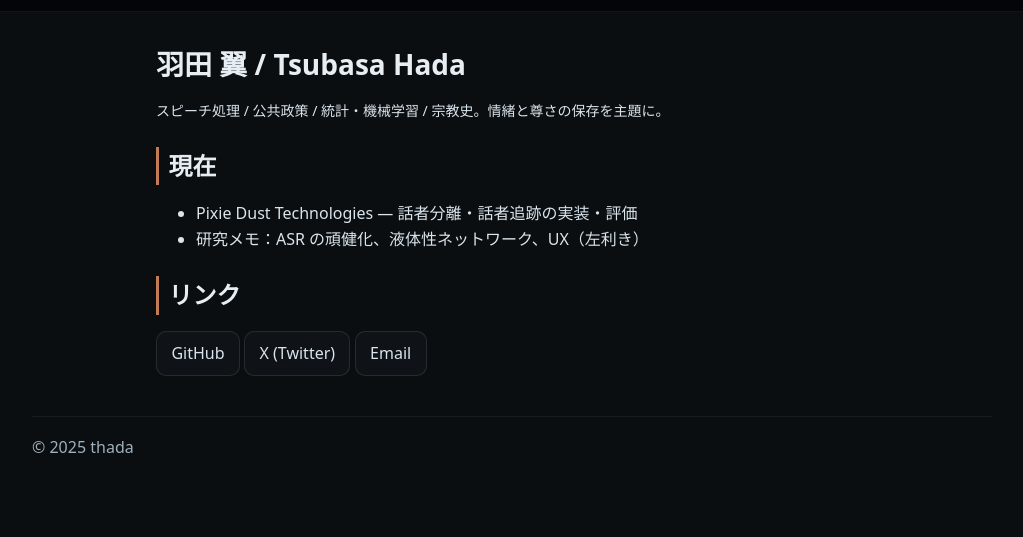
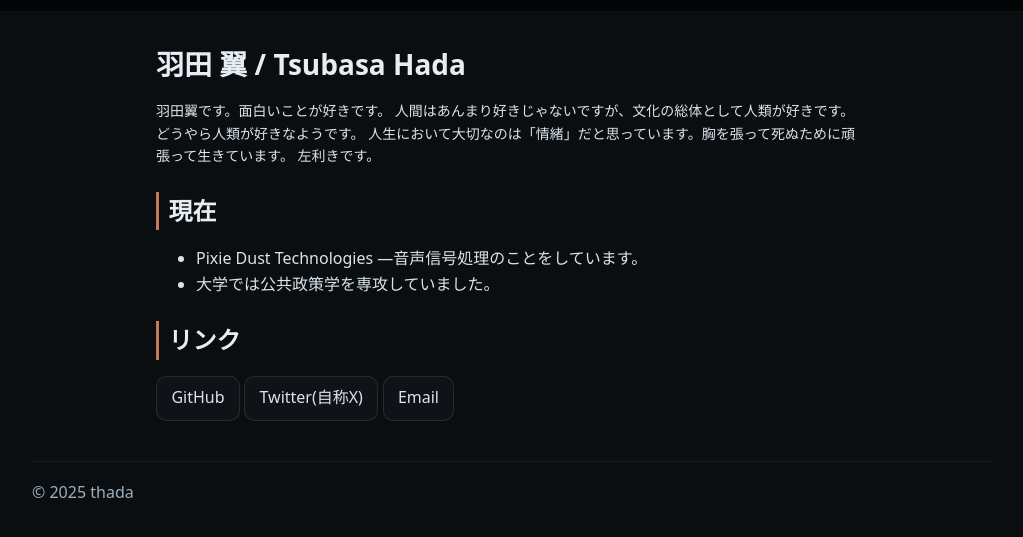
Before and after one commit to t-hada/thada.com, a plain HTML site: page about.html in a window 1280 px wide. Shown: the part 43-580 px from the top of the page, without its empty margins (128-1151 px from the left). Drawn offline with Linux system fonts and the light colour scheme.

Commit message:
Update about.html

```diff
--- a/about.html
+++ b/about.html
@@ -16,18 +16,21 @@
 
 <main class="container prose">
   <h1>羽田 翼 / Tsubasa Hada</h1>
-  <p class="subtle">スピーチ処理 / 公共政策 / 統計・機械学習 / 宗教史。情緒と尊さの保存を主題に。</p>
+  <p class="subtle">羽田翼です。面白いことが好きです。
+    人間はあんまり好きじゃないですが、文化の総体として人類が好きです。どうやら人類が好きなようです。
+    人生において大切なのは「情緒」だと思っています。胸を張って死ぬために頑張って生きています。
+    左利きです。</p>
 
   <h2>現在</h2>
   <ul>
-    <li>Pixie Dust Technologies — 話者分離・話者追跡の実装・評価</li>
-    <li>研究メモ：ASR の頑健化、液体性ネットワーク、UX（左利き）</li>
+    <li>Pixie Dust Technologies —音声信号処理のことをしています。</li>
+    <li>大学では公共政策学を専攻していました。</li>
   </ul>
 
   <h2>リンク</h2>
   <p>
     <a class="button" href="https://github.com/">GitHub</a>
-    <a class="button" href="https://x.com/">X (Twitter)</a>
+    <a class="button" href="https://x.com/">Twitter(自称X)</a>
     <a class="button" href="mailto:you@example.com">Email</a>
   </p>
 </main>
```
